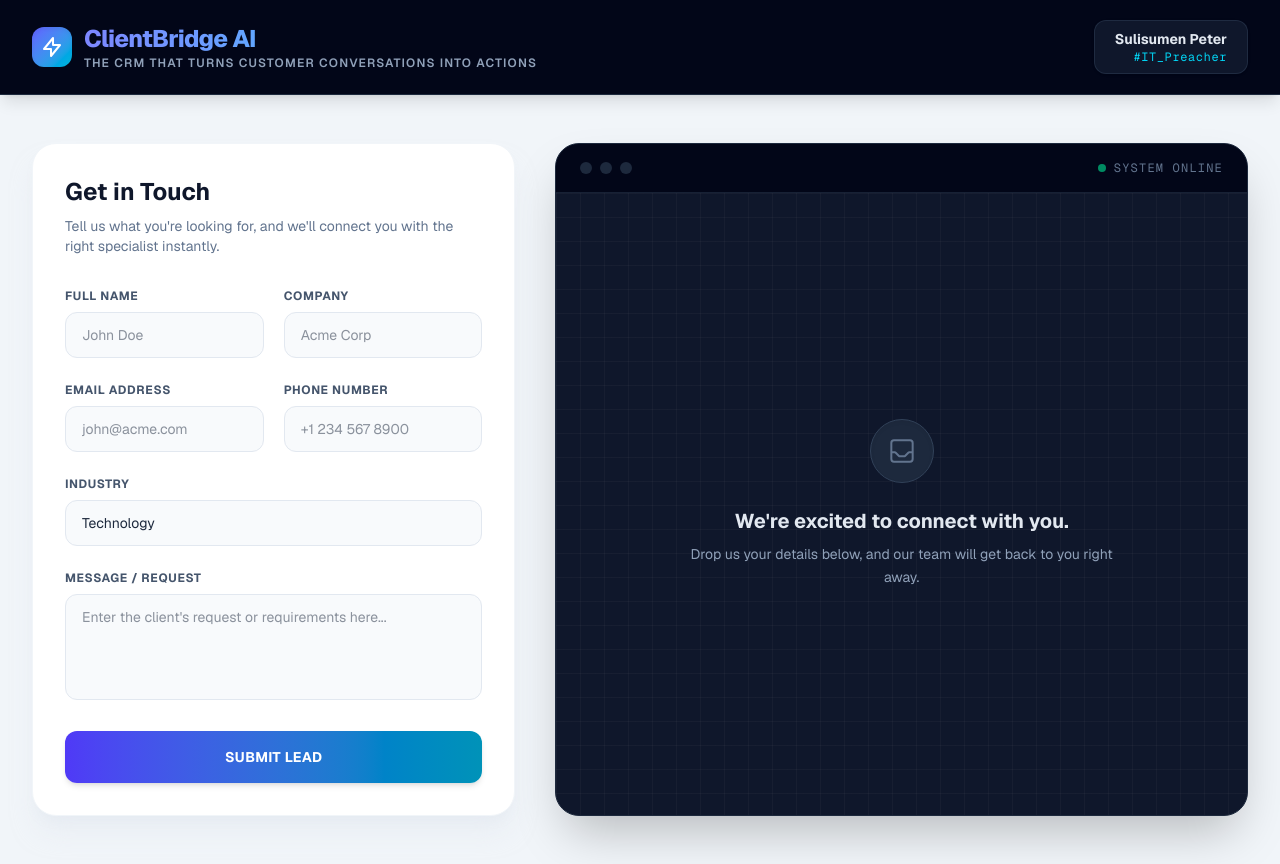
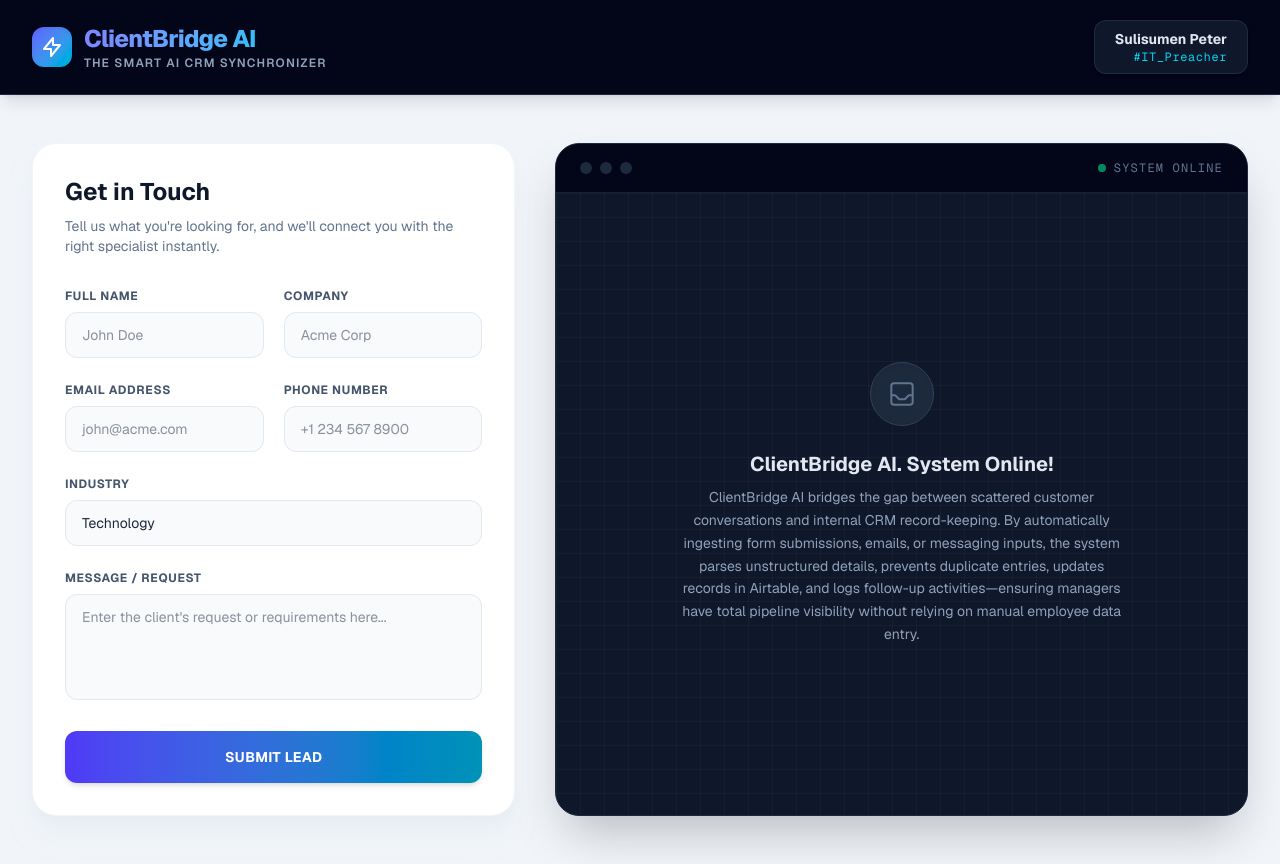
Before and after one commit to sulisumenpeter/clientbridge-crm, a Next.js app: page / in a window 1280 px wide. Built offline with nearby package versions, Linux system fonts and the light colour scheme.

Commit message:
Revise branding and description for ClientBridge AI
Updated the description and heading to reflect the new branding and functionality of ClientBridge AI.

```diff
--- a/app/page.tsx
+++ b/app/page.tsx
@@ -69,7 +69,7 @@ export default function Home() {
                 ClientBridge AI
               </h1>
               <p className="text-slate-400 text-xs font-semibold tracking-widest uppercase">
-                The CRM that turns customer conversations into actions
+                The Smart AI CRM Synchronizer
               </p>
             </div>
           </div>
@@ -186,9 +186,9 @@ export default function Home() {
                   <div className="w-16 h-16 mb-6 rounded-full bg-slate-800 border border-slate-700 flex items-center justify-center shadow-inner">
                     <svg className="w-8 h-8 text-slate-500" fill="none" stroke="currentColor" viewBox="0 0 24 24"><path strokeLinecap="round" strokeLinejoin="round" strokeWidth="1.5" d="M20 13V6a2 2 0 00-2-2H6a2 2 0 00-2 2v7m16 0v5a2 2 0 01-2 2H6a2 2 0 01-2-2v-5m16 0h-2.586a1 1 0 00-.707.293l-2.414 2.414a1 1 0 01-.707.293h-3.172a1 1 0 01-.707-.293l-2.414-2.414A1 1 0 006.586 13H4"></path></svg>
                   </div>
-                  <h3 className="text-xl font-bold text-slate-200 mb-2">We're excited to connect with you.</h3>
+                  <h3 className="text-xl font-bold text-slate-200 mb-2">ClientBridge AI. System Online!</h3>
                   <p className="text-slate-400 text-sm leading-relaxed">
-                    Drop us your details below, and our team will get back to you right away.
+                    ClientBridge AI bridges the gap between scattered customer conversations and internal CRM record-keeping. By automatically ingesting form submissions, emails, or messaging inputs, the system parses unstructured details, prevents duplicate entries, updates records in Airtable, and logs follow-up activities—ensuring managers have total pipeline visibility without relying on manual employee data entry.
                   </p>
                 </div>
               </div>
```
